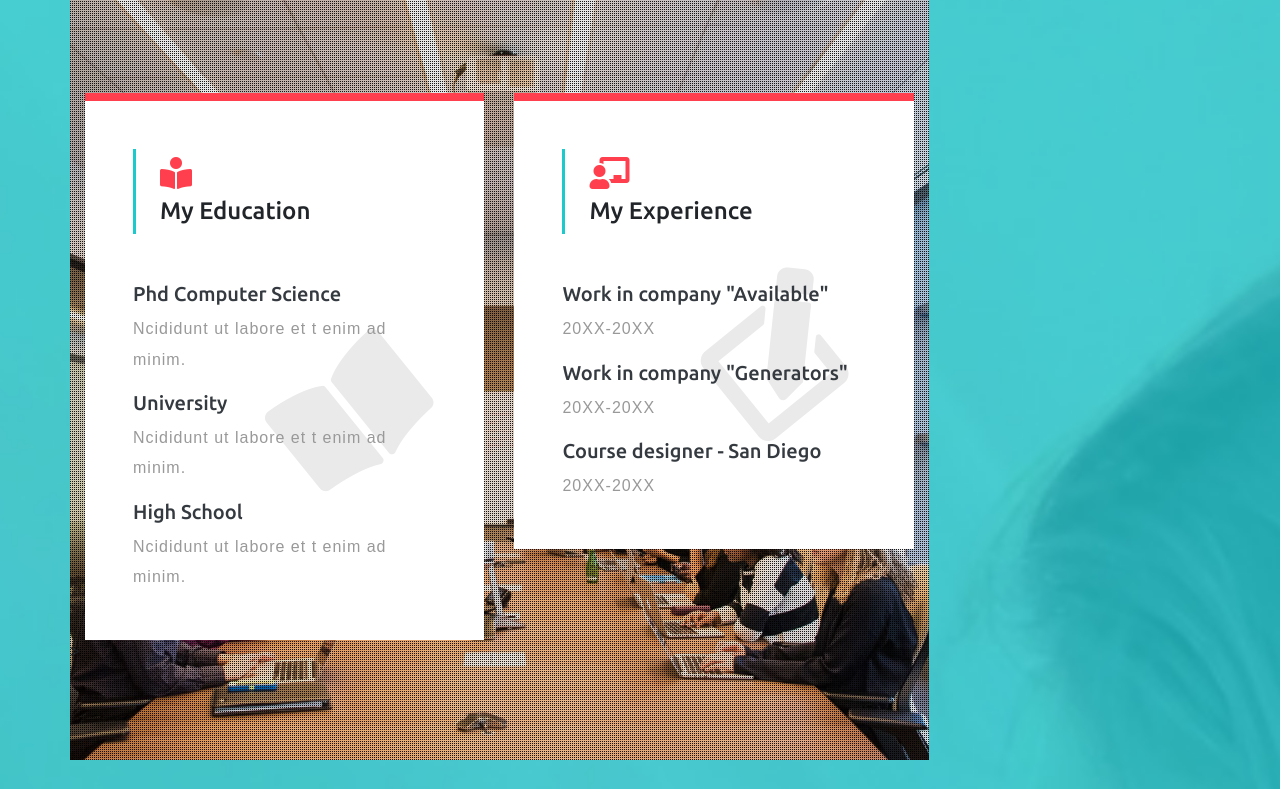
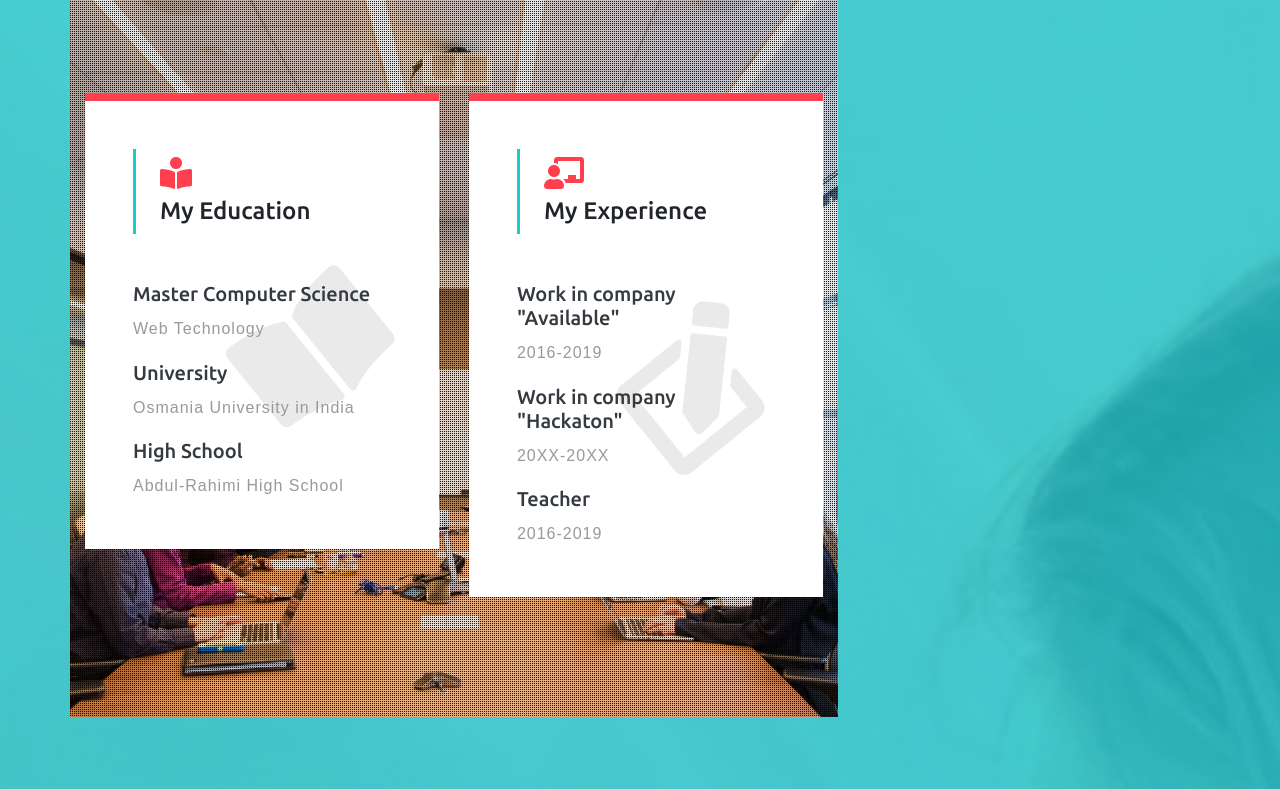
Before and after one commit to jackjetali/portfolio-alirahimi, a plain HTML site: page index.html in a window 1280 px wide. Shown: the part 1697-2486 px from the top of the page. Drawn offline with Linux system fonts and the light colour scheme; a web font is replaced by a local one.

Commit message:
updated the experience
added

```diff
--- a/index.html
+++ b/index.html
@@ -108,7 +108,7 @@ License: Creative Commons Attribution 3.0 Unported
 				<div class="container">
 					<h2>Professional Web Developer</h2>
 					<span class="mytext1 uppercase mt-2">Hello My Name is </span>
-					<span class="mytext2"> Ali Niko  </span>
+					<span class="mytext2"> Ali Rahimi  </span>
 					<p class="para-style text-light mt-xl-4 mt-3">I'm a Software Engineer and developer</p>
 					<!--<div class="button-alils" data-aos="fade-up">
 						<a href="#" class="btn btn-sm animated-button thar-three mr-2">Download <i class="fas fa-download"></i></a>
@@ -276,16 +276,16 @@ License: Creative Commons Attribution 3.0 Unported
 									<h4 class="aboutbtm-head">My Education</h4>
 								</div>
 								<div class="grids-agiles-one">
-									<h5 class="text-dark mb-2">Phd Computer Science</h5>
-									<p>Ncididunt ut labore et t enim ad minim.</p>
+									<h5 class="text-dark mb-2">Master Computer Science</h5>
+									<p> Web Technology</p>
 								</div>
 								<div class="grids-agiles-one my-3">
 									<h5 class="text-dark mb-2">University</h5>
-									<p>Ncididunt ut labore et t enim ad minim.</p>
+									<p>Osmania University in India</p>
 								</div>
 								<div class="grids-agiles-one">
 									<h5 class="text-dark mb-2">High School</h5>
-									<p>Ncididunt ut labore et t enim ad minim.</p>
+									<p>Abdul-Rahimi High School</p>
 								</div>
 								<div class="style-book-wthree">
 									<i class="fas fa-book-open"></i>
@@ -301,15 +301,15 @@ License: Creative Commons Attribution 3.0 Unported
 								</div>
 								<div class="grids-agiles-one">
 									<h5 class="text-dark mb-2">Work in company "Available"</h5>
-									<p>20XX-20XX</p>
+									<p>2016-2019</p>
 								</div>
 								<div class="grids-agiles-one my-3">
-									<h5 class="text-dark mb-2">Work in company "Generators"</h5>
+									<h5 class="text-dark mb-2">Work in company "Hackaton"</h5>
 									<p>20XX-20XX</p>
 								</div>
 								<div class="grids-agiles-one">
-									<h5 class="text-dark mb-2">Course designer - San Diego</h5>
-									<p>20XX-20XX</p>
+									<h5 class="text-dark mb-2">Teacher </h5>
+									<p>2016-2019</p>
 								</div>
 								<div class="style-book-wthree">
 									<i class="fas fa-edit"></i>
```
